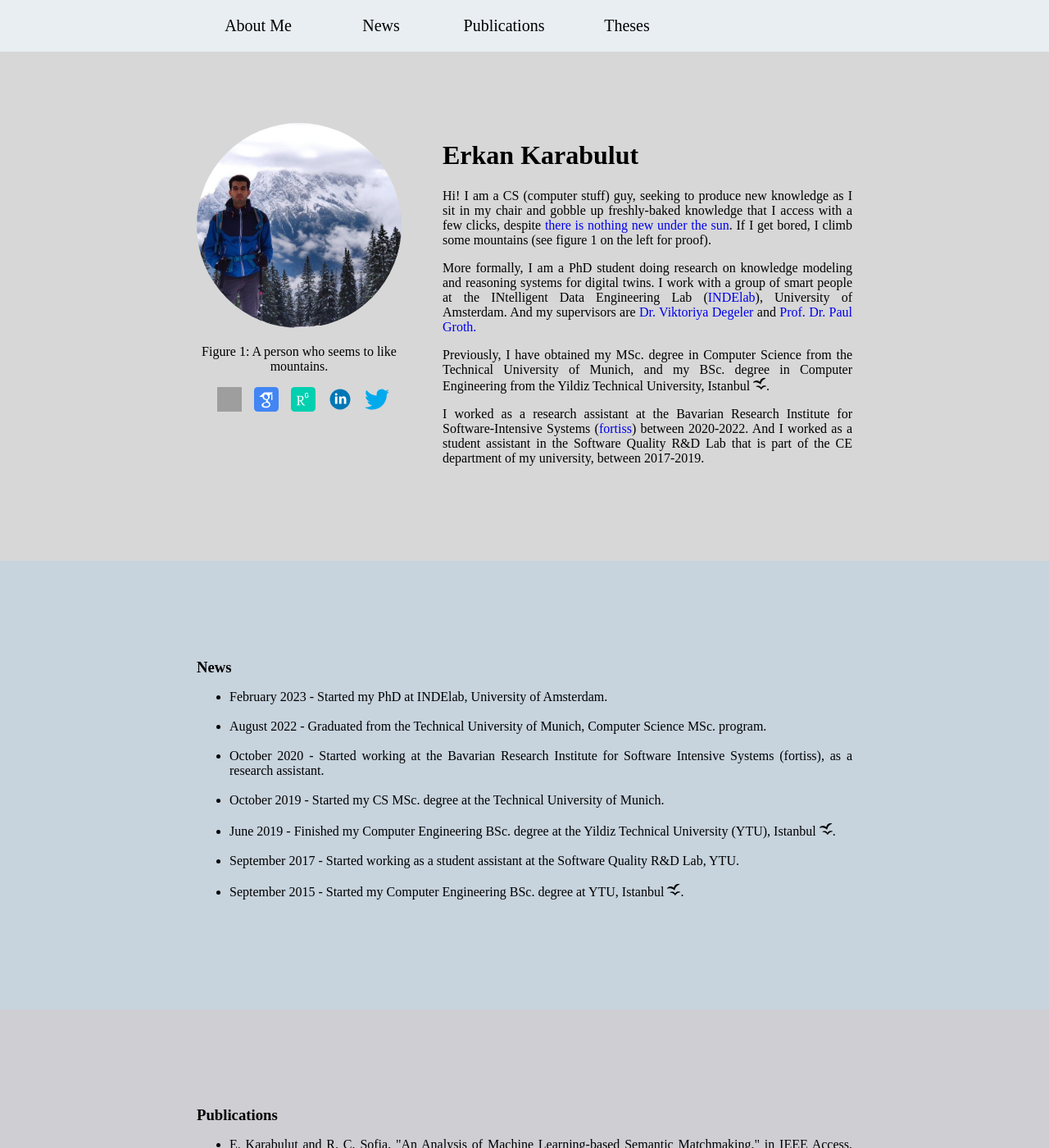
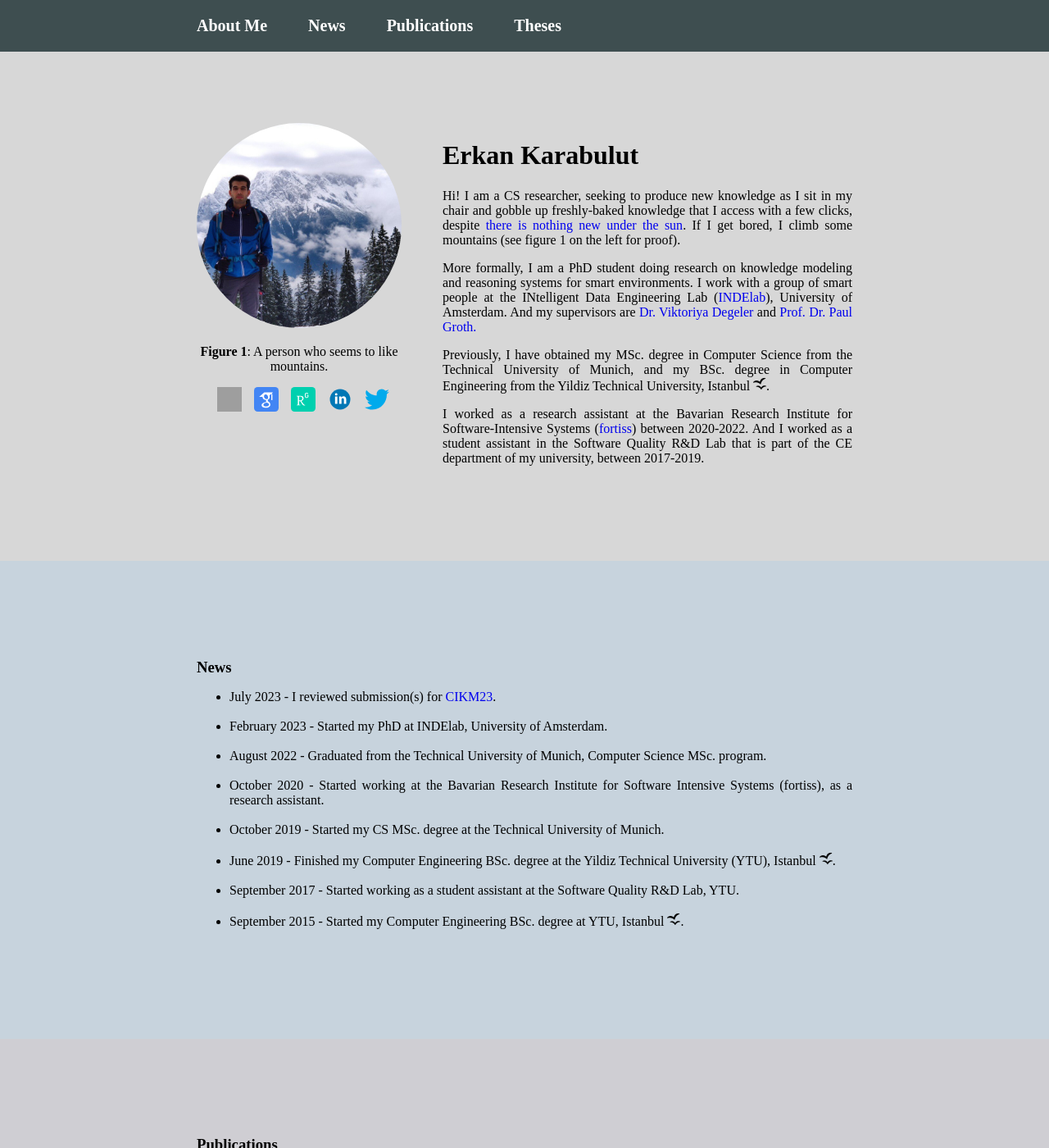
Before and after one commit to erkankarabulut/erkankarabulut.github.io, a Jekyll site: the page built from index.html, in a window 1280 px wide and 1400 px high. Shown: the whole window at 82% size. Built offline with Jekyll 4.4.1, drawn with Linux system fonts in a browser that asks for light colours; grey boxes are pictures that could not be loaded.

Commit message:
create separate news and publications pages, test blogging feature

```diff
--- a/_includes/navigation.html
+++ b/_includes/navigation.html
@@ -1,7 +1,7 @@
 <nav>
     <div class="navbar-inner" id="navbar">
         {% for item in site.data.navigation %}
-        <a href="{{ item.link }}" id="nav-item-{{ item.id}}" class="nav-item">{{ item.name }}</a>
+        <a href="{{ item.link }}" id="nav-item-{{ item.id}}" class="nav-item"><b>{{ item.name }}</b></a>
         {% endfor %}
     </div>
 </nav>
--- /dev/null
+++ b/_posts/2023-08-26-first-blog-post.html
@@ -0,0 +1,6 @@
+---
+layout: post
+title:  "Testing first blogpost"
+---
+
+Test
--- a/_sass/main.scss
+++ b/_sass/main.scss
@@ -16,7 +16,7 @@
   align-self: center;
   width: 100%;
   min-width: 400px;
-  background-color: #E8EEF2;
+  background-color: #3E4E50;
   position: fixed;
   top: 0;
 }
@@ -37,22 +37,22 @@
 }
 
 .nav-item {
-  text-align: center;
+  text-align: left;
   font-size: 20px;
-  width: 150px;
+  margin-right: 50px;
   padding-top: 20px;
   padding-bottom: 20px;
-  color: black;
+  color: white;
   text-decoration: none;
 }
 
 .nav-item-mobile {
-  text-align: center;
+  text-align: left;
   font-size: 16px;
-  width: 90px;
+  margin-right: 25px;
   padding-top: 20px;
   padding-bottom: 20px;
-  color: black;
+  color: white;
   text-decoration: none;
 }
 
--- /dev/null
+++ b/_sass/news.scss
@@ -0,0 +1,17 @@
+/* news page */
+.news-most-outer-container {
+  width: 100%;
+  height: 100vh;
+  background-color: #C7D3DD;
+  align-items: center;
+  justify-content: center;
+  align-self: center;
+}
+
+.news-outer-color-container {
+  background-color: #C7D3DD;
+  display: flex;
+  justify-content: center;
+  width: 100%;
+  align-items: center;
+}
--- /dev/null
+++ b/_sass/publications.scss
@@ -0,0 +1,17 @@
+/* publications page */
+.publications-most-outer-container {
+  width: 100%;
+  height: 100vh;
+  background-color: #CFCED3;
+  align-items: center;
+  justify-content: center;
+  align-self: center;
+}
+
+.publications-outer-color-container {
+  background-color: #CFCED3;
+  display: flex;
+  justify-content: center;
+  width: 100%;
+  align-items: center;
+}
--- a/assets/css/styles.scss
+++ b/assets/css/styles.scss
@@ -2,3 +2,5 @@
 ---
 
 @import "main";
+@import "news";
+@import "publications";
--- a/index.html
+++ b/index.html
@@ -34,7 +34,7 @@
         <div class="two-column-inner" id="about-me">
             <div>
                 <img src="/assets/images/me.jpg" alt="Erkan Karabulut" class="picture">
-                <p class="figure-description">Figure 1: A person who seems to like mountains.</p>
+                <p class="figure-description"><b>Figure 1</b>: A person who seems to like mountains.</p>
                 <div class="social-icon-list">
                     <a target="_blank" href="mailto:e.karabulut@uva.nl">
                         <img src="/assets/images/outlook.png" alt="Google Scholar" class="social-icon">
@@ -56,7 +56,7 @@
             <div class="introduction-text" id="introduction-text">
                 <h1 class="name">Erkan Karabulut</h1>
                 <p class="justified-text">
-                    Hi! I am a CS (computer stuff) guy, seeking to produce new knowledge as I sit in my chair and gobble
+                    Hi! I am a CS researcher, seeking to produce new knowledge as I sit in my chair and gobble
                     up freshly-baked knowledge that I access with a few clicks,
                     despite <a target="_blank" href="https://www.dictionary.com/browse/nothing-new-under-the-sun">
                     there is nothing new under the sun</a>. If I get bored, I climb some mountains (see figure
@@ -64,7 +64,8 @@
                 </p>
                 <p class="justified-text">
                     More formally, I am a PhD student doing research on knowledge modeling and reasoning
-                    systems for digital twins. I work with a group of smart people at the INtelligent Data Engineering
+                    systems for smart environments. I work with a group of smart people at the INtelligent Data
+                    Engineering
                     Lab (<a target="_blank" href="https://indelab.org/">INDElab</a>), University of Amsterdam.
                     And my supervisors are
                     <a target="_blank" href="https://vdegeler.com/">Dr. Viktoriya Degeler</a> and
@@ -72,16 +73,15 @@
                 </p>
                 <p class="justified-text">
                     Previously, I have obtained my MSc. degree in Computer Science from the Technical University of
-                    Munich,
-                    and
-                    my BSc. degree in Computer Engineering from the Yildiz Technical University, Istanbul
+                    Munich, and my BSc. degree in Computer Engineering from the Yildiz Technical University, Istanbul
                     <img width="16px" src="/assets/images/seagull.png" alt="İstanbul <3">.
                 </p>
                 <p class="justified-text">
-                    I worked as a research assistant at the Bavarian Research Institute for
-                    Software-Intensive Systems (<a target="_blank" href="https://www.fortiss.org/">fortiss</a>) between
-                    2020-2022. And I worked as a student assistant in the Software Quality R&D Lab that is part of
-                    the CE department of my university, between 2017-2019.
+                    I worked as a research assistant at the Bavarian Research Institute for Software-Intensive Systems
+                    (<a target="_blank" href="https://www.fortiss.org/">fortiss</a>) between 2020-2022. And I worked as
+                    a student assistant in the Software Quality R&D Lab that is part of the CE department of my
+                    university,
+                    between 2017-2019.
                 </p>
             </div>
         </div>
@@ -90,70 +90,34 @@
         <div class="news-section-inner" id="news">
             <h3 class="title-with-less-bottom-margin">News</h3>
             <ul>
+                {% for item in site.data.news limit:9 %}
                 <li class="justified-text">
-                    February 2023 - Started my PhD at INDElab, University of Amsterdam.<br/><br/>
+                    {{item}}<br/><br/>
                 </li>
-                <li class="justified-text">
-                    August 2022 - Graduated from the Technical University of Munich, Computer Science MSc. program.<br/><br/>
-                </li>
-                <li class="justified-text">
-                    October 2020 - Started working at the Bavarian Research Institute for Software Intensive Systems
-                    (fortiss),
-                    as a research assistant.<br/><br/>
-                </li>
-                <li class="justified-text">
-                    October 2019 - Started my CS MSc. degree at the Technical University of Munich.<br/><br/>
-                </li>
-                <li class="justified-text">
-                    June 2019 - Finished my Computer Engineering BSc. degree at the Yildiz Technical University (YTU),
-                    Istanbul <img width="16px" src="/assets/images/seagull.png" alt="İstanbul <3">.<br/><br/>
-                </li>
-                <li class="justified-text">
-                    September 2017 - Started working as a student assistant at the Software Quality R&D Lab,
-                    YTU.<br/><br/>
-                </li>
-                <li class="justified-text">
-                    September 2015 - Started my Computer Engineering BSc. degree at YTU,
-                    Istanbul <img width="16px" src="/assets/images/seagull.png" alt="İstanbul <3">.<br/><br/>
-                </li>
+                {% endfor %}
             </ul>
+            {% if site.data.news.size > 9 %}
+            <span><a href="/news/">See all news</a></span>
+            {% endif %}
         </div>
     </div>
     <div class="publications-section-outer-color-container">
         <div class="publications-section-inner" id="publications">
             <h3 class="title-with-less-bottom-margin">Publications</h3>
             <ul>
+                {% for item in site.data.publications limit:9 %}
                 <li class="justified-text">
-                    E. Karabulut and R. C. Sofia, "An Analysis of Machine Learning-based Semantic Matchmaking," in IEEE
-                    Access, doi: 10.1109/ACCESS.2023.3259360. 2023.
+                    {{item.text}}
                     <a target="_blank"
-                       href="https://ieeexplore.ieee.org/document/10076794">
+                       href="{{item.link}}">
                         Link.
                     </a><br/><br/>
                 </li>
-                <li class="justified-text">
-                    Bnouhanna, N., Karabulut, E., Sofia, R. C., Seder, E. E., Scivoletto, G., & Insolvibile, G. (2022,
-                    March). An Evaluation of a Semantic Thing To Service Matching Approach in Industrial IoT
-                    Environments. In 2022 IEEE International Conference on Pervasive Computing and Communications
-                    Workshops and other Affiliated Events (PerCom Workshops) (pp. 433-438). IEEE.
-                    <a target="_blank" href="http://dx.doi.org/10.1109/PerComWorkshops53856.2022.9767519">Link.</a><br/><br/>
-                </li>
-                <li class="justified-text">
-                    Karabulut, Erkan, Nisrine Bnouhanna, and Rute C. Sofia. "ML-based data classification and data
-                    aggregation
-                    on the edge." Proceedings of the CoNEXT Student Workshop. 2021.
-                    <a target="_blank" href="http://dx.doi.org/10.1145/3488658.3493786">Link.</a><br/><br/>
-                </li>
-                <li class="justified-text">
-                    Yazici, Ilkay Melek, Erkan Karabulut, and Mehmet S. Aktas. "A data provenance visualization
-                    approach." 2018
-                    14th International Conference on Semantics, Knowledge and Grids (SKG). IEEE, 2018.
-                    <a target="_blank"
-                       href="http://dx.doi.org/10.1109/SKG.2018.00019">
-                        Link.
-                    </a>
-                </li>
+                {% endfor %}
             </ul>
+            {% if site.data.publications.size > 9 %}
+            <span><a href="/publications/">See all publications</a></span>
+            {% endif %}
         </div>
     </div>
     <div class="theses-section-outer-color-container">
```
Also changed, not shown: _data/news.yml (added, +8 -0 lines), _data/publications.yml (added, +8 -0 lines), _layouts/blog.html (added, +17 -0 lines), pages/news.html (added, +46 -0 lines), publications.html (added, +46 -0 lines).
